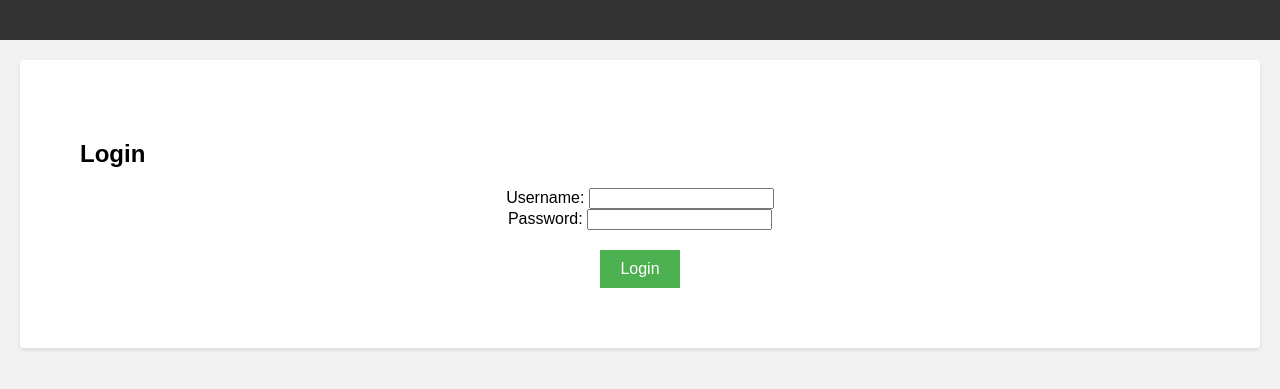
After one commit to rishavhav/code51, a Django app: page /base51/login/ in a window 1280 px wide. The commit adds this page. Shown: the top 389 px of the page. Run offline with Django 4.2, Linux system fonts and the light colour scheme.

Commit message:
added login page

```diff
--- a/base51/urls.py
+++ b/base51/urls.py
@@ -8,4 +8,6 @@ urlpatterns = [
     path('sms-response/', views.sms_response, name='sms_response'),
     path('senders/', views.display_senders, name='display_senders'),
     path('delete_senders/', views.delete_senders, name='delete_senders'),
+    path("login/", views.login_view, name="login"),
+    path('logout/', views.logout_view, name='logout'),
 ]
--- a/base51/views.py
+++ b/base51/views.py
@@ -8,7 +8,32 @@ from django.shortcuts import redirect
 from django.shortcuts import render
 from django.contrib import messages
 import pandas as pd
+from django.contrib.auth import authenticate, login
+from django.contrib import messages
+from django.shortcuts import render, redirect
+from .models import CustomUser
+from django.contrib.auth.decorators import login_required
+from django.contrib.auth import logout
 
+
+def logout_view(request):
+    logout(request)
+    return redirect('login')
+def login_view(request):
+    if request.method == 'POST':
+        username = request.POST['username']
+        password = request.POST['password']
+        user = authenticate(request, username=username, password=password)
+        if user is not None:
+            login(request, user)
+            return redirect('upload_file')
+        else:
+            # Invalid credentials, show an error message
+            messages.error(request, 'Invalid username or password.')
+
+    return render(request, 'login.html')
+
+@login_required(login_url='login')
 def delete_messages(request):
     if request.method == 'POST':
         selected_messages = request.POST.getlist('selected_messages')
@@ -18,6 +43,7 @@ def delete_messages(request):
 
     return redirect('display_senders')
 
+@login_required(login_url='login')
 def delete_senders(request):
     if request.method == 'POST':
         sender_ids = request.POST.getlist('sender_ids')
@@ -27,26 +53,7 @@ def delete_senders(request):
         messages.success(request, 'Senders deleted successfully.')
     return redirect('display_senders')
 
-@csrf_exempt
-def sms_response(request):
-    if request.method == 'POST':
-        phone_number = request.POST.get('From')
-        message = request.POST.get('Body')
-
-        # Create and save the SMSResponse object
-        response = SMSResponse(phone_number=phone_number, message=message)
-        response.save()
-
-        # Create or update the MessageSender object
-        sender, created = MessageSender.objects.get_or_create(phone_number=phone_number)
-        sender.sms_response = response  # Associate the SMSResponse with the MessageSender
-        sender.save()
-
-        return HttpResponse(status=200)
-    else:
-        return HttpResponseNotAllowed(['POST'])
-
-
+@login_required(login_url='login')
 def display_senders(request):
     # Get the current count from the session, or set it to 0 if it doesn't exist
     count = request.session.get('message_counter', 0)
@@ -55,8 +62,7 @@ def display_senders(request):
     context = {'senders': senders, 'message_counter': count}
     return render(request, 'senders.html', context)
 
-
-
+@login_required(login_url='login')
 def send_sms(request):
     if request.method == "POST":
         phone_numbers = request.POST.getlist("phone_numbers[]")
@@ -76,7 +82,7 @@ def send_sms(request):
 
     return render(request, "display_numbers.html")
 
-
+@login_required(login_url='login')
 def upload_file(request):
     if request.method == "POST":
         file = request.FILES.get("file")
@@ -95,6 +101,26 @@ def upload_file(request):
 
     return render(request, "upload.html", {"error": "Invalid request method"})
 
-
+@login_required(login_url='login')
 def upload_form(request):
     return render(request, "upload.html")
+
+@login_required(login_url='login')
+@csrf_exempt
+def sms_response(request):
+    if request.method == 'POST':
+        phone_number = request.POST.get('From')
+        message = request.POST.get('Body')
+
+        # Create and save the SMSResponse object
+        response = SMSResponse(phone_number=phone_number, message=message)
+        response.save()
+
+        # Create or update the MessageSender object
+        sender, created = MessageSender.objects.get_or_create(phone_number=phone_number)
+        sender.sms_response = response  # Associate the SMSResponse with the MessageSender
+        sender.save()
+
+        return HttpResponse(status=200)
+    else:
+        return HttpResponseNotAllowed(['POST'])
--- a/templates/base.html
+++ b/templates/base.html
@@ -9,8 +9,15 @@
 <div class="header-panel">
     <nav>
         <ul class="nav-links">
+            {% if user.is_authenticated %}
             <li><a href="{% url 'upload_form' %}">Upload</a></li>
+            {% endif %}
+            {% if user.is_authenticated %}
             <li><a href="{% url 'display_senders' %}">Message Senders</a></li>
+            {% endif %}
+            {% if user.is_authenticated %}
+                <li><a href="{% url 'logout' %}">Sign Out</a></li>
+            {% endif %}
         </ul>
     </nav>
 </div>
--- /dev/null
+++ b/templates/login.html
@@ -0,0 +1,18 @@
+<!-- login.html -->
+{% extends 'base.html' %}
+
+{% block content %}
+    <h2>Login</h2>
+    <form method="post" action="{% url 'login' %}">
+        {% csrf_token %}
+        <div>
+            <label for="username">Username:</label>
+            <input type="text" id="username" name="username" required>
+        </div>
+        <div>
+            <label for="password">Password:</label>
+            <input type="password" id="password" name="password" required>
+        </div>
+        <button type="submit">Login</button>
+    </form>
+{% endblock %}
```
Also changed, not shown: base51/models.py (+39 -0 lines), db.sqlite3.
